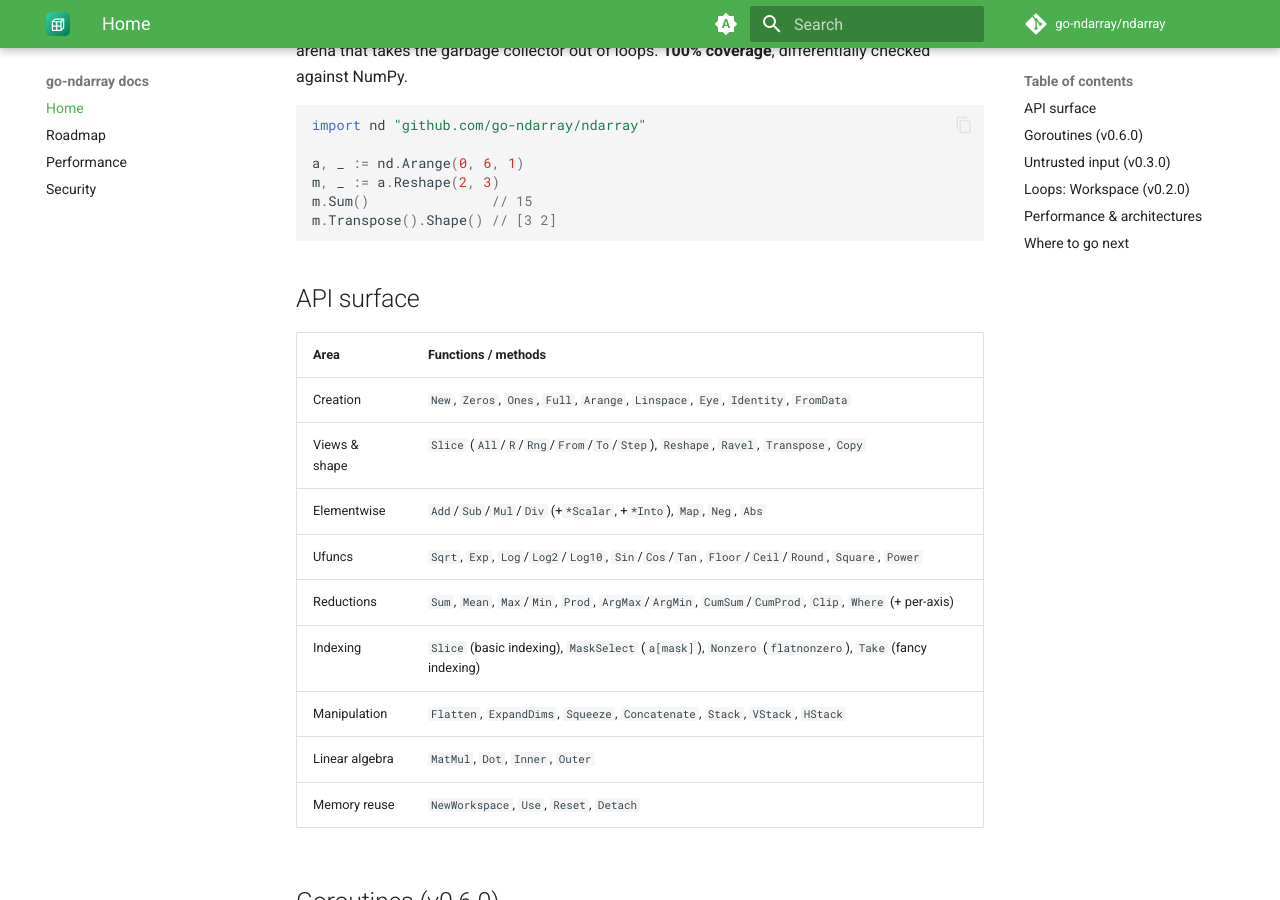
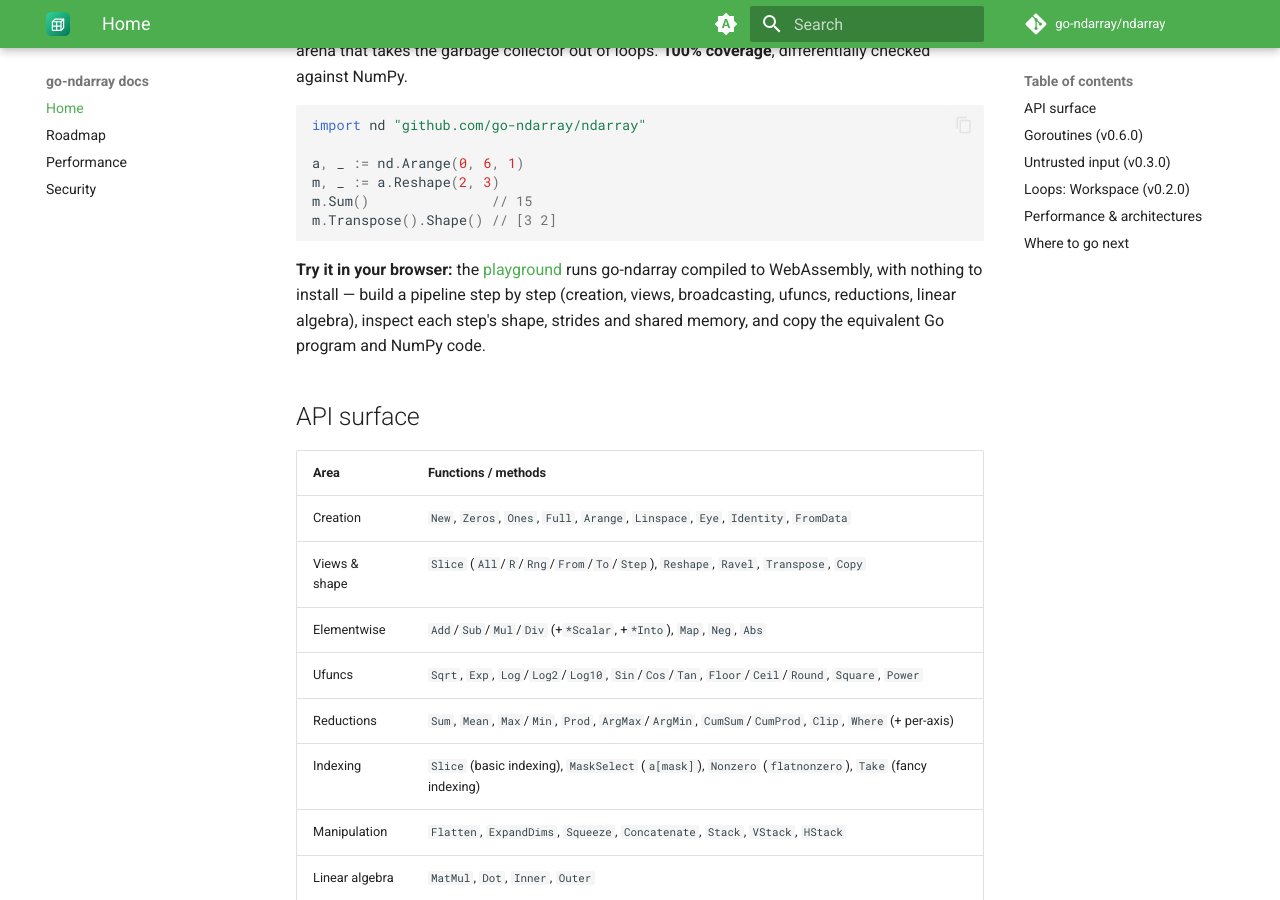
Before and after one commit to go-ndarray/docs, an MkDocs documentation site: the page built from docs/index.md, in a window 1280 px wide and 900 px high, scrolled down 311 px. Built offline with MkDocs 1.6.1 and Material for MkDocs 9.7.7, drawn with Linux system fonts in a browser that asks for light colours; comment, search, counter and statistics services are not loaded; the version menu is left out.

Commit message:
Link the WebAssembly playground (#23)
Co-authored-by: Claude Opus 5.5 (1M context) <noreply@anthropic.com>

````diff
--- a/docs/index.md
+++ b/docs/index.md
@@ -19,6 +19,9 @@ m, _ := a.Reshape(2, 3)
 m.Sum()               // 15
 m.Transpose().Shape() // [3 2]
 ```
+
+**Try it in your browser:** the [playground](https://go-ndarray.github.io/playground/) runs go-ndarray compiled to
+WebAssembly, with nothing to install — build a pipeline step by step (creation, views, broadcasting, ufuncs, reductions, linear algebra), inspect each step's shape, strides and shared memory, and copy the equivalent Go program and NumPy code.
 
 ## API surface
 
````
